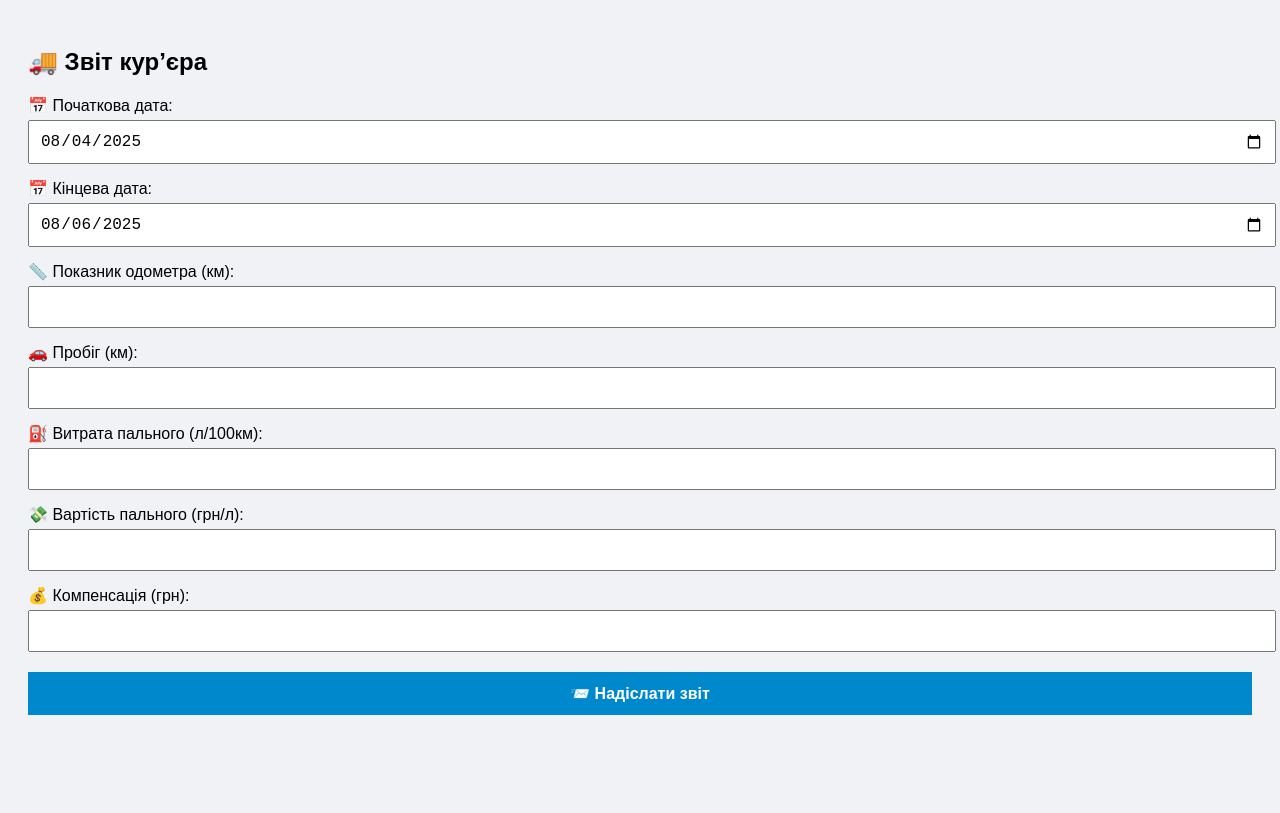
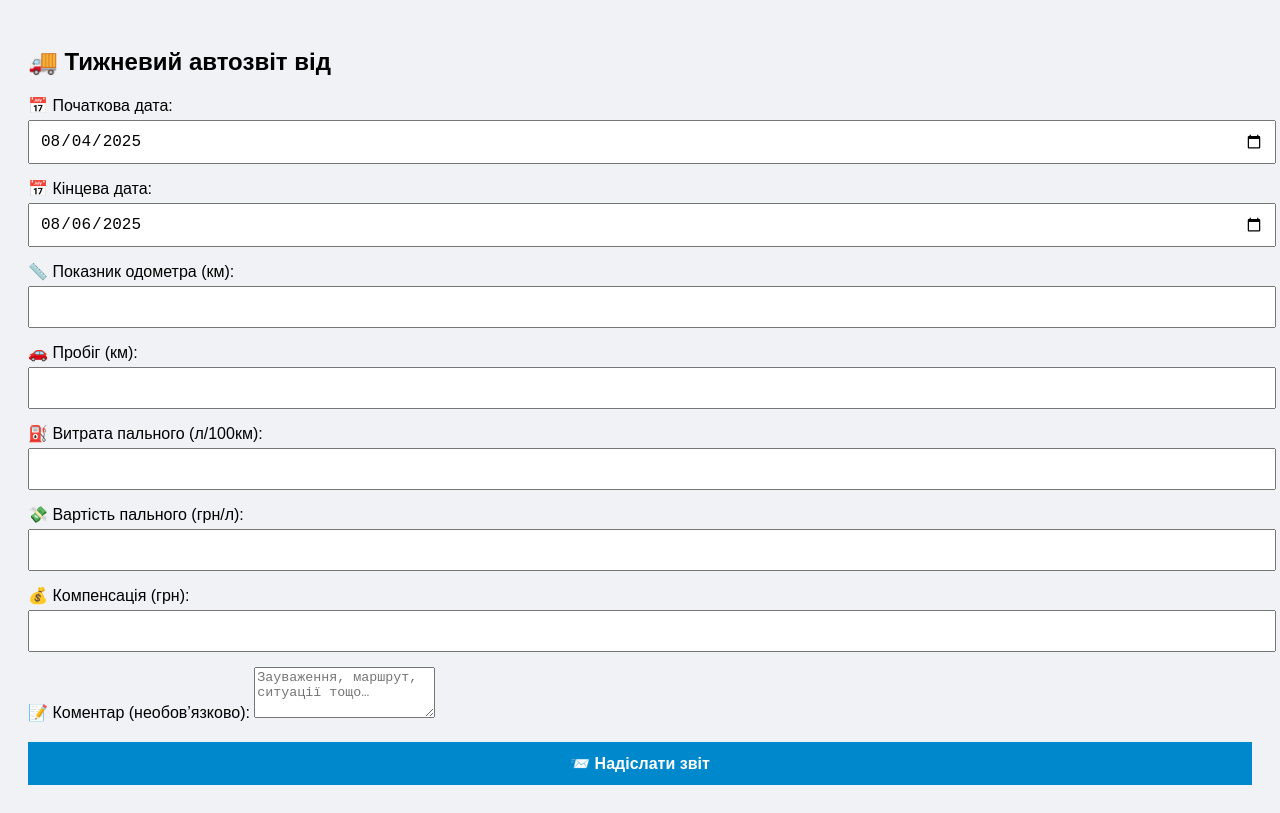
Before and after one commit to VetAi25/driver-report, a plain HTML site: page index.html in a window 1280 px wide. Drawn offline with Linux system fonts and the light colour scheme.

Commit message:
Update index.html
Додав тайтл "від, та поле Коментар

```diff
--- a/index.html
+++ b/index.html
@@ -2,7 +2,7 @@
 <html lang="uk">
 <head>
   <meta charset="UTF-8" />
-  <title>Звіт кур’єра</title>
+  <title>Тижневий автозвіт</title>
   <meta name="viewport" content="width=device-width, initial-scale=1.0" />
   <script defer src="script.js"></script>
   <style>
@@ -42,7 +42,7 @@
   </style>
 </head>
 <body>
-  <h2>🚚 Звіт кур’єра</h2>
+  <h2 id="reportTitle">🚚 Тижневий автозвіт від </h2>
   <form id="reportForm">
     <label>📅 Початкова дата:
       <input type="date" name="start_date" required />
@@ -72,6 +72,10 @@
       <input type="number" name="compensation" step="0.01" required />
     </label>
 
+    <label>📝 Коментар (необов’язково):
+      <textarea name="comment" rows="3" placeholder="Зауваження, маршрут, ситуації тощо…"></textarea>
+    </label>
+
     <button type="submit">📨 Надіслати звіт</button>
   </form>
 </body>
```
